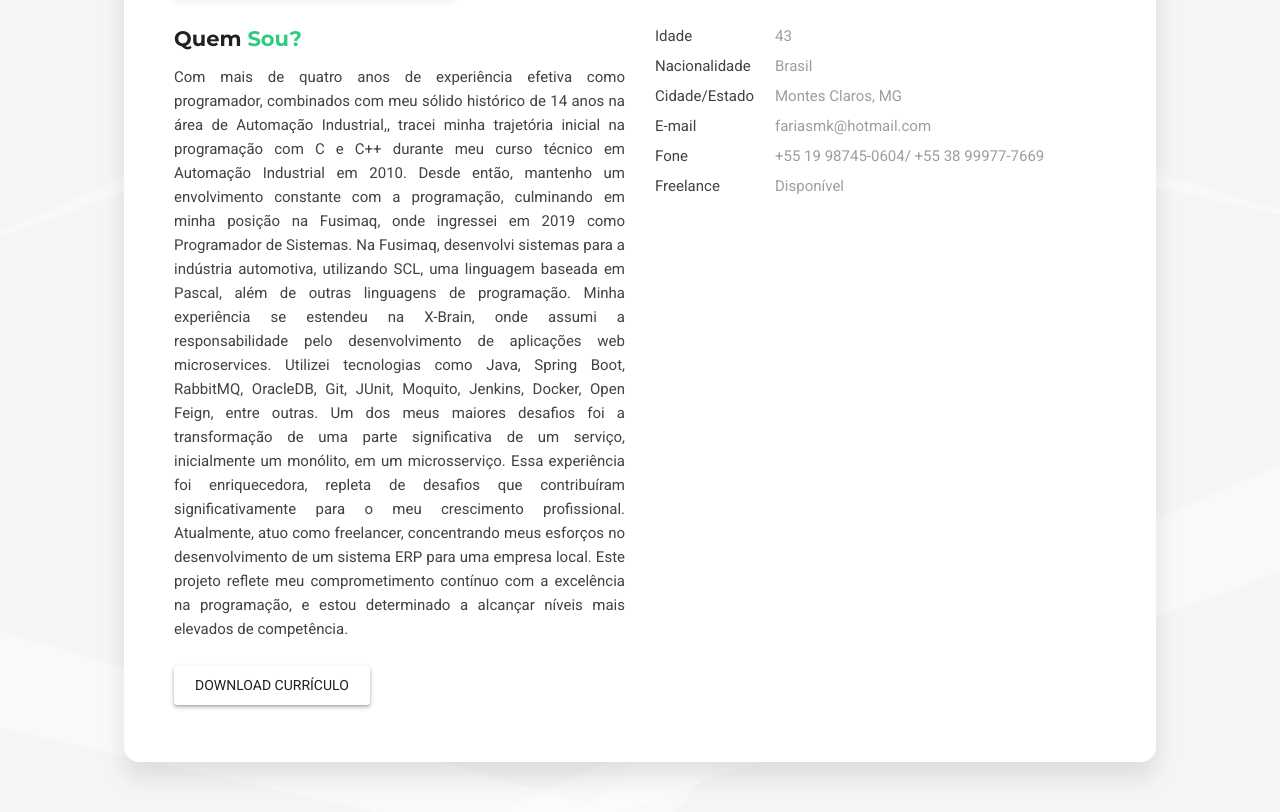
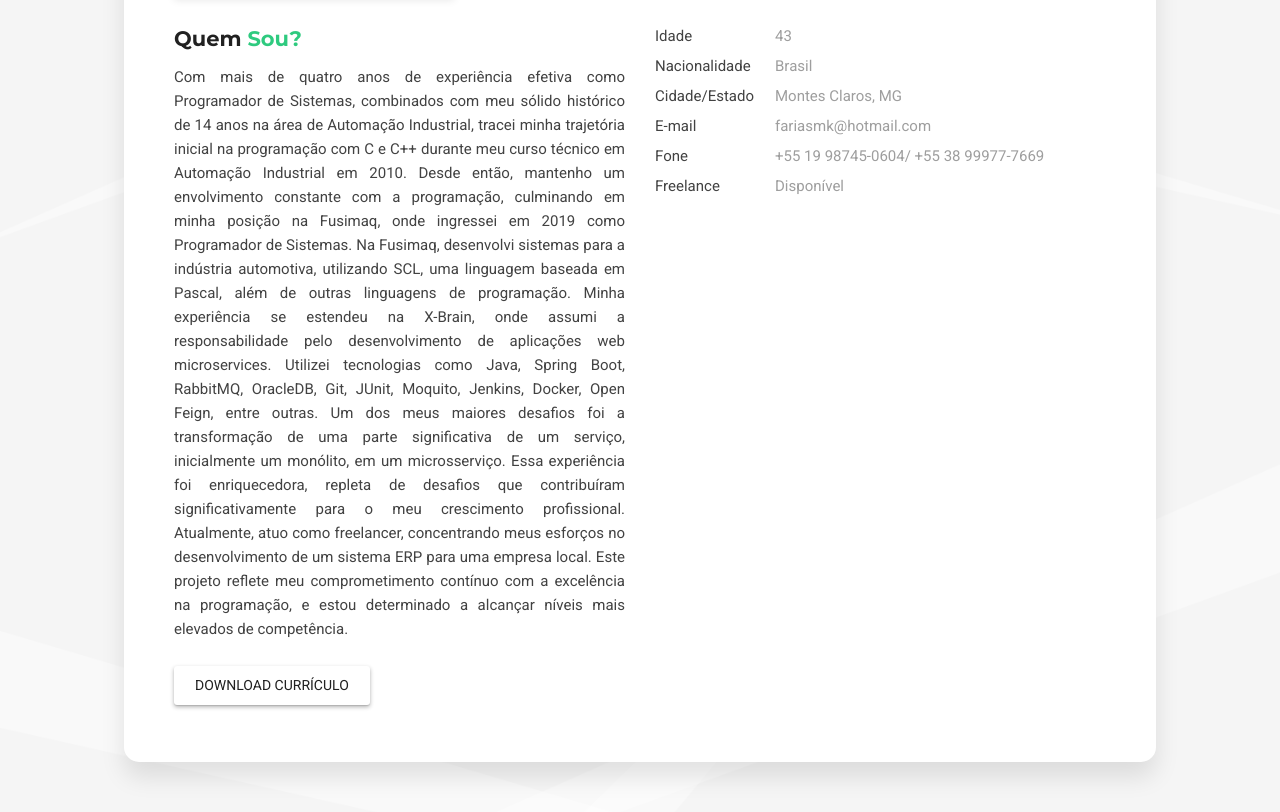
Before and after one commit to fariasmk/fariasmk.github.io, a plain HTML site: page index.html in a window 1280 px wide. Shown: the part 433-1245 px from the top of the page. Drawn offline with Linux system fonts and the light colour scheme; a web font is replaced by a local one.

Commit message:
Modifica Descrição Inicial

```diff
--- a/index.html
+++ b/index.html
@@ -119,7 +119,7 @@
                         <div class="block-title">
                           <h3>Quem <span>Sou?</span></h3>
                         </div>
-                        <p align="justify">Com mais de quatro anos de experiência efetiva como programador, combinados com meu sólido histórico de 14 anos na área de Automação Industrial,, tracei minha trajetória inicial na programação com C e C++ durante meu curso técnico em Automação Industrial em 2010. Desde então, mantenho um envolvimento constante com a programação, culminando em minha posição na Fusimaq, onde ingressei em 2019 como Programador de Sistemas. Na Fusimaq, desenvolvi sistemas para a indústria automotiva, utilizando SCL, uma linguagem baseada em Pascal, além de outras linguagens de programação. Minha experiência se estendeu na X-Brain, onde assumi a responsabilidade pelo desenvolvimento de aplicações web microservices. Utilizei tecnologias como Java, Spring Boot, RabbitMQ, OracleDB, Git, JUnit, Moquito, Jenkins, Docker, Open Feign, entre outras. Um dos meus maiores desafios foi a transformação de uma parte significativa de um serviço, inicialmente um monólito, em um microsserviço. Essa experiência foi enriquecedora, repleta de desafios que contribuíram significativamente para o meu crescimento profissional. Atualmente, atuo como freelancer, concentrando meus esforços no desenvolvimento de um sistema ERP para uma empresa local. Este projeto reflete meu comprometimento contínuo com a excelência na programação, e estou determinado a alcançar níveis mais elevados de competência.
+                        <p align="justify">Com mais de quatro anos de experiência efetiva como Programador de Sistemas, combinados com meu sólido histórico de 14 anos na área de Automação Industrial, tracei minha trajetória inicial na programação com C e C++ durante meu curso técnico em Automação Industrial em 2010. Desde então, mantenho um envolvimento constante com a programação, culminando em minha posição na Fusimaq, onde ingressei em 2019 como Programador de Sistemas. Na Fusimaq, desenvolvi sistemas para a indústria automotiva, utilizando SCL, uma linguagem baseada em Pascal, além de outras linguagens de programação. Minha experiência se estendeu na X-Brain, onde assumi a responsabilidade pelo desenvolvimento de aplicações web microservices. Utilizei tecnologias como Java, Spring Boot, RabbitMQ, OracleDB, Git, JUnit, Moquito, Jenkins, Docker, Open Feign, entre outras. Um dos meus maiores desafios foi a transformação de uma parte significativa de um serviço, inicialmente um monólito, em um microsserviço. Essa experiência foi enriquecedora, repleta de desafios que contribuíram significativamente para o meu crescimento profissional. Atualmente, atuo como freelancer, concentrando meus esforços no desenvolvimento de um sistema ERP para uma empresa local. Este projeto reflete meu comprometimento contínuo com a excelência na programação, e estou determinado a alcançar níveis mais elevados de competência.
                         </div>
                       <div class="download-resume">
                         <a href="cv/CV_MAIKON_BACK_JAVA.pdf" class="btn btn-secondary" target="_blank">Download Currículo</a>
```
